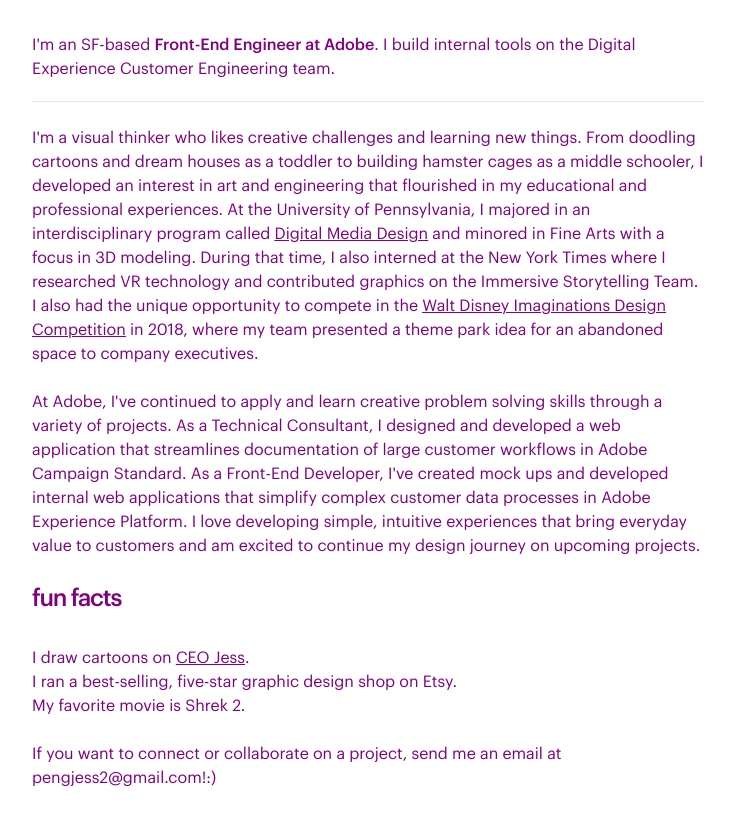
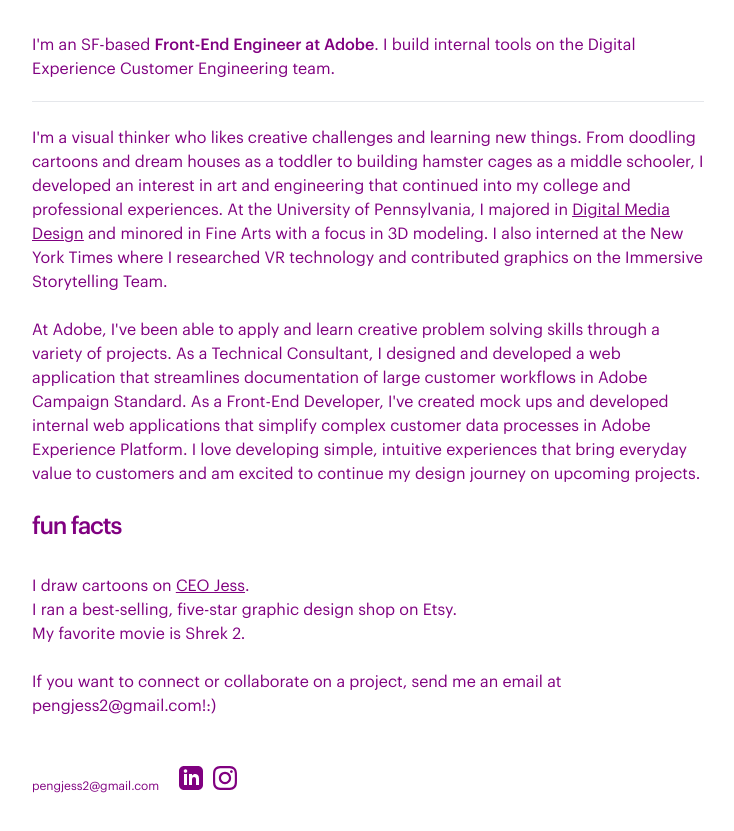
Before and after one commit to jcpengy/nextjs-portfolio-10, a Next.js app: page /about in a window 1280 px wide. Shown: the part 183-1014 px from the top of the page, without its empty margins (272-1006 px from the left). Built offline with nearby package versions, Linux system fonts and the light colour scheme.

Commit message:
added footer

```diff
--- a/app/about/page.tsx
+++ b/app/about/page.tsx
@@ -1,4 +1,5 @@
 import type { Metadata } from 'next';
+import Footer from "../components/footer";
 
 export const metadata: Metadata = {
   title: 'About',
@@ -18,13 +19,12 @@
         <p>
           I'm a visual thinker who likes creative challenges and learning new things. From
           doodling cartoons and dream houses as a toddler to building hamster cages as a middle schooler,
-          I developed an interest in art and engineering that flourished in my educational and professional experiences.
-          At the University of Pennsylvania, I majored in an interdisciplinary program called <u><a href="https://www.instagram.com/officialceojess/">Digital Media Design</a></u> and minored in Fine Arts with a
-          focus in 3D modeling. During that time, I also interned at the
-          New York Times where I researched VR technology and contributed graphics on the Immersive Storytelling Team. I
-          also had the unique opportunity to compete in the <u><a href="https://www.instagram.com/officialceojess/">Walt Disney Imaginations Design Competition</a></u> in 2018,
-          where my team presented a theme park idea for an abandoned space to company executives.<br/><br/>
-          At Adobe, I've continued to apply and learn creative problem solving skills through a variety of projects.
+          I developed an interest in art and engineering that continued into my college and professional experiences.
+          At the University of Pennsylvania, I majored in <u><a href="https://www.instagram.com/officialceojess/">Digital
+          Media Design</a></u> and minored in Fine Arts with a
+          focus in 3D modeling. I also interned at the
+          New York Times where I researched VR technology and contributed graphics on the Immersive Storytelling Team.<br/><br/>
+          At Adobe, I've been able to apply and learn creative problem solving skills through a variety of projects.
           As a Technical Consultant, I designed and developed a web application that streamlines documentation of large customer workflows in
           Adobe Campaign Standard. As a Front-End Developer, I've created mock ups and
           developed internal web applications that simplify complex customer data processes
@@ -38,6 +38,7 @@
           </ul><br/>
           If you want to connect or collaborate on a project, send me an email at pengjess2@gmail.com!:)
         </p>
+      <Footer/>
     </section>
   );
 }
--- a/app/cartoons/page.tsx
+++ b/app/cartoons/page.tsx
@@ -2,6 +2,7 @@
 import 'lightbox.js-react/dist/index.css'
 import {SlideshowLightbox, initLightboxJS} from 'lightbox.js-react'
 import {useEffect} from "react";
+import Footer from "../components/footer";
 
 const cartoonimages = [
     {
@@ -28,6 +29,7 @@
                 src={cartoonimages[0].src}
                 alt={cartoonimages[0].alt}
             />
+            <Footer/>
         </section>
     );
 }
--- /dev/null
+++ b/app/components/footer.tsx
@@ -0,0 +1,18 @@
+export default function Footer() {
+
+    return (
+        <span className="footer">
+            <br/><br/>
+            <div id="element1">
+                pengjess2@gmail.com
+            </div>
+            <div id="element2">
+                <a href='https://www.linkedin.com/in/jess-peng/'><svg xmlns="http://www.w3.org/2000/svg" width="24" height="24" viewBox="0 0 24 24"><path fill="purple" d="M19 0h-14c-2.761 0-5 2.239-5 5v14c0 2.761 2.239 5 5 5h14c2.762 0 5-2.239 5-5v-14c0-2.761-2.238-5-5-5zm-11 19h-3v-11h3v11zm-1.5-12.268c-.966 0-1.75-.79-1.75-1.764s.784-1.764 1.75-1.764 1.75.79 1.75 1.764-.783 1.764-1.75 1.764zm13.5 12.268h-3v-5.604c0-3.368-4-3.113-4 0v5.604h-3v-11h3v1.765c1.396-2.586 7-2.777 7 2.476v6.759z"/></svg></a>
+            </div>
+            <div id="element3">
+                <a href='https://www.instagram.com/officialceojess/' >      <svg xmlns="http://www.w3.org/2000/svg" width="24" height="24" viewBox="0 0 24 24"><path fill="purple" d="M12 2.163c3.204 0 3.584.012 4.85.07 3.252.148 4.771 1.691 4.919 4.919.058 1.265.069 1.645.069 4.849 0 3.205-.012 3.584-.069 4.849-.149 3.225-1.664 4.771-4.919 4.919-1.266.058-1.644.07-4.85.07-3.204 0-3.584-.012-4.849-.07-3.26-.149-4.771-1.699-4.919-4.92-.058-1.265-.07-1.644-.07-4.849 0-3.204.013-3.583.07-4.849.149-3.227 1.664-4.771 4.919-4.919 1.266-.057 1.645-.069 4.849-.069zm0-2.163c-3.259 0-3.667.014-4.947.072-4.358.2-6.78 2.618-6.98 6.98-.059 1.281-.073 1.689-.073 4.948 0 3.259.014 3.668.072 4.948.2 4.358 2.618 6.78 6.98 6.98 1.281.058 1.689.072 4.948.072 3.259 0 3.668-.014 4.948-.072 4.354-.2 6.782-2.618 6.979-6.98.059-1.28.073-1.689.073-4.948 0-3.259-.014-3.667-.072-4.947-.196-4.354-2.617-6.78-6.979-6.98-1.281-.059-1.69-.073-4.949-.073zm0 5.838c-3.403 0-6.162 2.759-6.162 6.162s2.759 6.163 6.162 6.163 6.162-2.759 6.162-6.163c0-3.403-2.759-6.162-6.162-6.162zm0 10.162c-2.209 0-4-1.79-4-4 0-2.209 1.791-4 4-4s4 1.791 4 4c0 2.21-1.791 4-4 4zm6.406-11.845c-.796 0-1.441.645-1.441 1.44s.645 1.44 1.441 1.44c.795 0 1.439-.645 1.439-1.44s-.644-1.44-1.439-1.44z"/></svg></a>
+
+            </div>
+        </span>
+    );
+}
--- a/app/fineart/page.tsx
+++ b/app/fineart/page.tsx
@@ -2,6 +2,7 @@
 import 'lightbox.js-react/dist/index.css'
 import {SlideshowLightbox, initLightboxJS} from 'lightbox.js-react'
 import {useEffect} from "react";
+import Footer from "../components/footer";
 
 const graphicdesignimages = [
     {
@@ -88,7 +89,7 @@
 
     return (
         <section>
-
+            <Footer/>
         </section>
     );
 }
--- a/app/global.css
+++ b/app/global.css
@@ -11,6 +11,20 @@
   min-width: 360px;
   background-color: white;
   color: purple;
+}
+
+.footer {
+  font-size: 0.75em;
+}
+
+#element1 {
+  display:inline-block;
+  margin-right:20px;
+}
+
+#element2, #element3 {
+  display:inline-block;
+  margin-right:10px;
 }
 
 .prose .anchor {
--- a/app/graphicdesign/page.tsx
+++ b/app/graphicdesign/page.tsx
@@ -2,6 +2,7 @@
 import 'lightbox.js-react/dist/index.css'
 import {SlideshowLightbox, initLightboxJS} from 'lightbox.js-react'
 import {useEffect} from "react";
+import Footer from "../components/footer";
 
 const graphicdesignimages = [
     {
@@ -100,6 +101,7 @@
                     />
                 ))}
             </SlideshowLightbox>
+            <Footer/>
         </section>
     );
 }
--- a/app/layout.tsx
+++ b/app/layout.tsx
@@ -4,6 +4,7 @@
 import localFont from 'next/font/local';
 import Sidebar from './components/sidebar';
 import { Analytics } from '@vercel/analytics/react';
+import Footer from "./components/footer";
 
 const graphik = localFont({
   src: [
--- a/app/uxdesign/page.tsx
+++ b/app/uxdesign/page.tsx
@@ -2,6 +2,7 @@
 import 'lightbox.js-react/dist/index.css'
 import {SlideshowLightbox, initLightboxJS} from 'lightbox.js-react'
 import {useEffect} from "react";
+import Footer from "../components/footer";
 
 const v1images = [
     {
@@ -218,6 +219,7 @@
                 Overall, we've received positive feedback on the usefulness of this tool to
                 facilitate and streamline sandbox management in AEP.
             </p>
+            <Footer/>
         </section>
     );
 }
```
